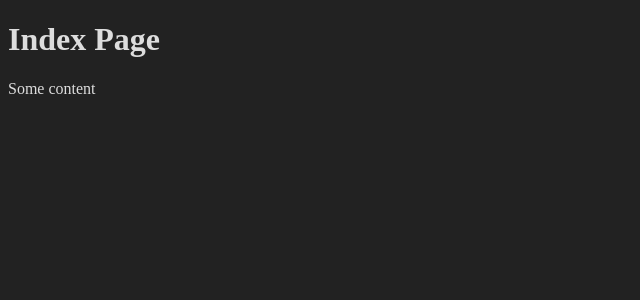
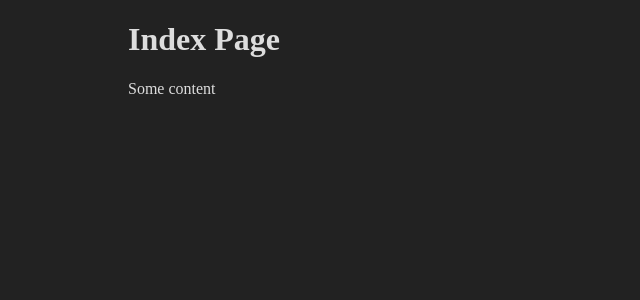
Before and after one commit to Omnikron13/synoptic-23, a Next.js app: page / in a window 1280 px wide. Shown: the top 300 px of the page, without its empty margins (0-640 px from the left). Built offline with nearby package versions, Linux system fonts and the light colour scheme.

Commit message:
add minor gutters to global style

```diff
--- a/styles/main.scss
+++ b/styles/main.scss
@@ -5,3 +5,7 @@ html {
    background-color: $bg-colour;
    color: $fg-colour;
 }
+
+body {
+   margin: 0 8rem;
+}
```
